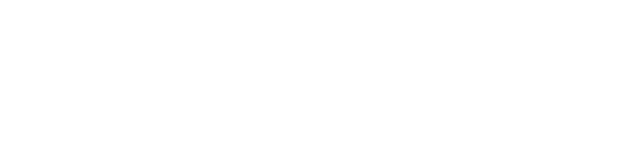
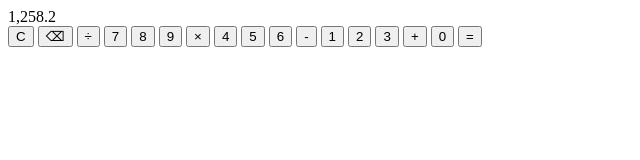
Before and after one commit to F1xa/Frontend-marathon, a plain HTML site: page calculator/index.html in a window 1280 px wide. Shown: the whole page, without its empty margins (0-640 px from the left). Drawn offline with Linux system fonts and the light colour scheme.

Commit message:
feat: add markup

```diff
--- a/calculator/index.html
+++ b/calculator/index.html
@@ -8,7 +8,30 @@
   <title>Calculator</title>
 </head>
 <body>
-
+  <div class="wrapper">
+    <div class="output">
+      1,258.2
+    </div>
+    <div class="buttons">
+      <button class="number">C</button>
+      <button class="number">&#x232b</button>
+      <button class="number">÷</button>
+      <button class="number">7</button>
+      <button class="number">8</button>
+      <button class="number">9</button>
+      <button class="number">×</button>
+      <button class="number">4</button>
+      <button class="number">5</button>
+      <button class="number">6</button>
+      <button class="number">-</button>
+      <button class="number">1</button>
+      <button class="number">2</button>
+      <button class="number">3</button>
+      <button class="number">+</button>
+      <button class="number">0</button>
+      <button class="number">=</button>
+    </div>
+  </div>
 
 
   <script src="./main.js"></script>
```
